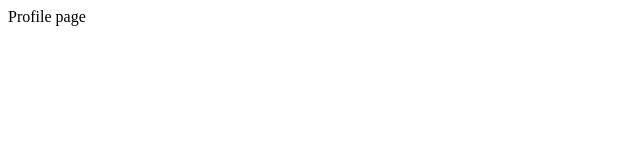
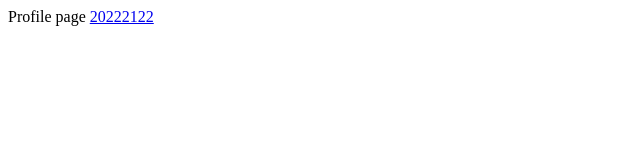
Before and after one commit to wrz961223/wang, a plain HTML site: page index.html in a window 1280 px wide. Shown: the full height of the page, 0-640 px from the left. Drawn offline with Linux system fonts and the light colour scheme.

Commit message:
add 20222122.html

```diff
--- a/index.html
+++ b/index.html
@@ -1 +1,2 @@
 <a href="./profile.html">Profile page</a>
+<a href="./20222122.html">20222122</a>
```
Also changed, not shown: 20222122.html (added).
